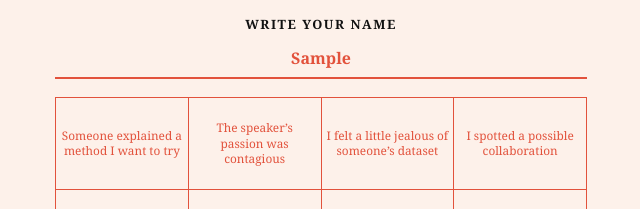
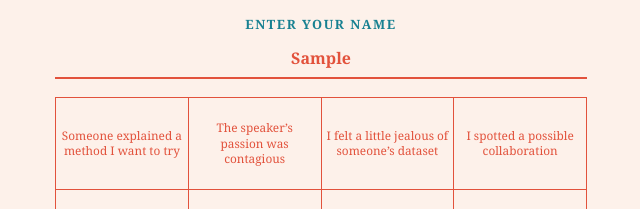
Before and after one commit to sam-med/bingo-collectif, a plain HTML site: page index.html in a window 1280 px wide. Both pictures are taken after typing "Sample" into the empty fields and a click on the button "SUBMIT MY ANSWERS". Shown: the part 127-336 px from the top of the page, 319-959 px from the left. Drawn offline with Linux system fonts and the light colour scheme; no server answers.

Commit message:
Libellé 'Enter your name' en turquoise

```diff
--- a/index.html
+++ b/index.html
@@ -11,7 +11,7 @@
   main { max-width:560px; margin:0 auto; padding:20px 14px 32px; }
   h1 { margin:8px 0 6px; text-align:center; font-weight:400; font-size:3.2rem; letter-spacing:.18em; padding-left:.18em; }
   p.sub { color:#111; margin:0 0 18px; text-align:center; font-size:.78rem; font-weight:700; letter-spacing:.12em; text-transform:uppercase; line-height:1.6; }
-  label.name { color:#111; display:block; margin:0 0 18px; font-size:.8rem; font-weight:700; letter-spacing:.12em; text-transform:uppercase; text-align:center; }
+  label.name { color:var(--teal); display:block; margin:0 0 18px; font-size:.8rem; font-weight:700; letter-spacing:.12em; text-transform:uppercase; text-align:center; }
   input[type=text] { width:100%; font:inherit; color:var(--red); background:transparent; }
   label.name input { margin-top:6px; padding:8px; font-size:16px; text-align:center; border:0; border-bottom:2px solid var(--red); outline:0; text-transform:none; letter-spacing:0; }
   label.name input::placeholder { color:#e2523c99; }
@@ -40,7 +40,7 @@
 <main>
   <h1 id="title"></h1>
   <p class="sub" id="subtitle"></p>
-  <label class="name">Write your name
+  <label class="name">Enter your name
     <input type="text" id="who" autocomplete="given-name" placeholder="e.g. Camille">
   </label>
   <div class="grid" id="grid"></div>
@@ -129,7 +129,7 @@
 
   $("send").addEventListener("click", function () {
     var who = (state.who || "").trim();
-    if (!who) { show("Please write your name before submitting.", true); return; }
+    if (!who) { show("Please enter your name before submitting.", true); return; }
     var answers = C.squares.map(function (label, i) {
       var st = state.cells[i] || {};
       return { index: i, square: label, checked: !!st.on, comment: (st.comment || "").trim() };
```
